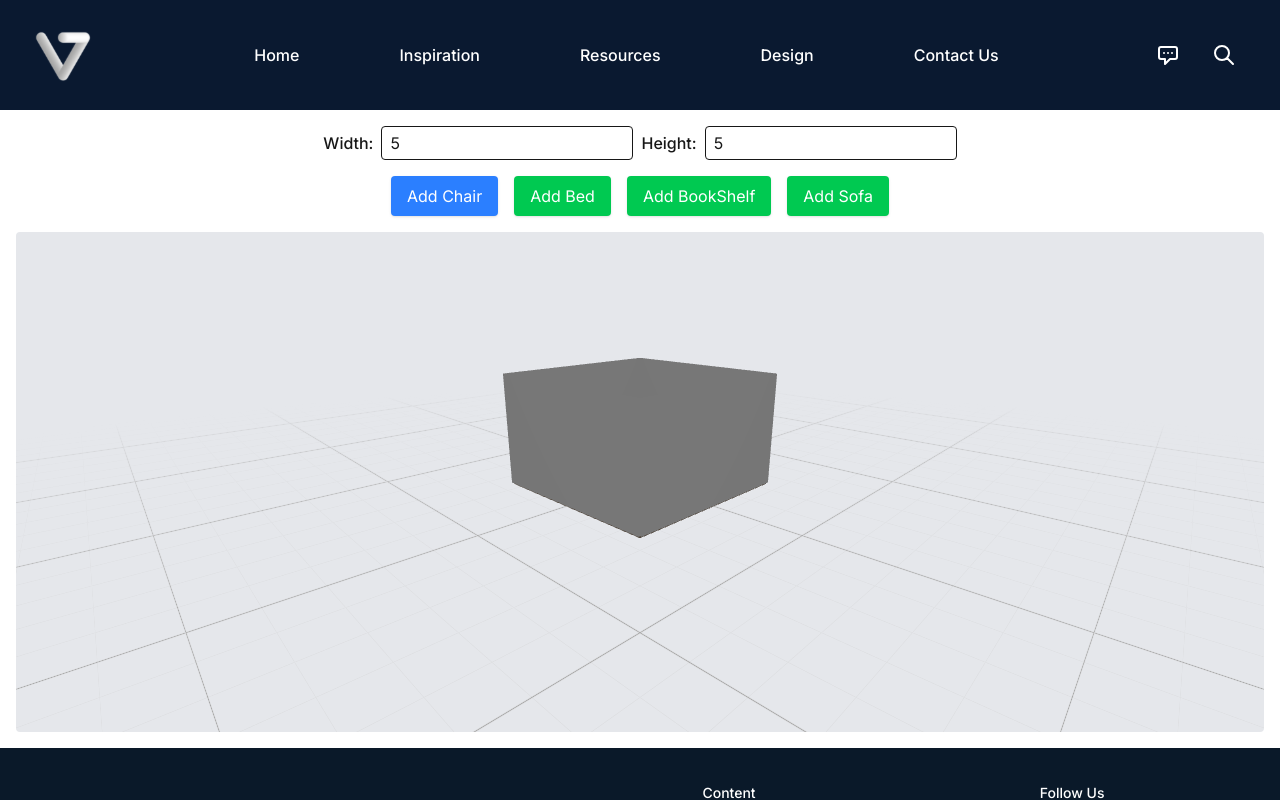
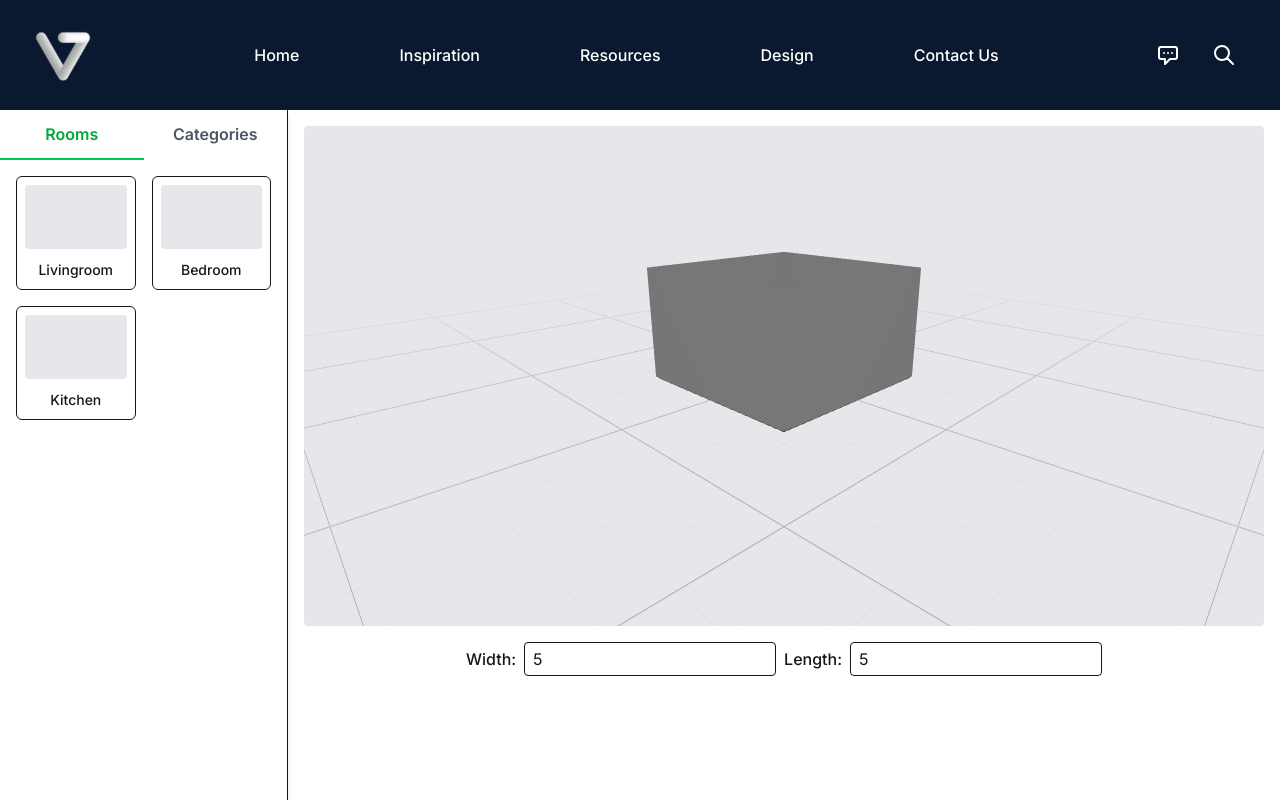
Before and after one commit to Chaniths/vision3d, a Next.js app: page /design_base in a window 1280 px wide. Shown: the top 800 px of the page. Built offline with nearby package versions, Linux system fonts and the light colour scheme.

Commit message:
Created sideBar in design page

```diff
--- /dev/null
+++ b/src/app/design_base/SideBar.jsx
@@ -0,0 +1,76 @@
+"use client";
+
+import React, { useState } from "react";
+
+const roomData = {
+  Livingroom: ["Sofa", "Coffee Table", "TV Stand"],
+  Bedroom: ["Bed", "Wardrobe", "Nightstand"],
+  Kitchen: ["Dining Table", "Cabinet", "Fridge"],
+};
+
+export default function SideBar() {
+  const [activeTab, setActiveTab] = useState("Rooms");
+  const [selectedRoom, setSelectedRoom] = useState(null);
+
+  return (
+    <div className="w-72 h-screen bg-white border-r shadow-md flex flex-col">
+      {/* Tabs */}
+      <div className="flex">
+        {["Rooms", "Categories"].map((tab) => (
+          <button
+            key={tab}
+            onClick={() => setActiveTab(tab)}
+            className={`flex-1 p-3 font-semibold border-b-2 ${
+              activeTab === tab
+                ? "border-green-500 text-green-600"
+                : "border-transparent text-gray-600"
+            }`}
+          >
+            {tab}
+          </button>
+        ))}
+      </div>
+
+      {/* Room Selection */}
+      {activeTab === "Rooms" && (
+        <div className="p-4 grid grid-cols-2 gap-4">
+          {Object.keys(roomData).map((room) => (
+            <div
+              key={room}
+              onClick={() => setSelectedRoom(room)}
+              className={`cursor-pointer border rounded-md p-2 text-center hover:bg-green-50 ${
+                selectedRoom === room ? "bg-green-100" : ""
+              }`}
+            >
+              <div className="h-16 bg-gray-200 rounded mb-2" />
+              <span className="font-medium text-sm">{room}</span>
+            </div>
+          ))}
+        </div>
+      )}
+
+      {/* Furniture List */}
+      {activeTab === "Categories" && (
+        <div className="p-4">
+          {selectedRoom ? (
+            <div className="grid grid-cols-2 gap-4">
+              {roomData[selectedRoom].map((item) => (
+                <div
+                  key={item}
+                  className="cursor-pointer border rounded-md p-2 text-center hover:bg-gray-100"
+                >
+                  <div className="h-16 bg-gray-200 rounded mb-2" />
+                  <span className="text-sm">{item}</span>
+                </div>
+              ))}
+            </div>
+          ) : (
+            <p className="text-gray-500 text-sm text-center">
+              Select a room first in the "Rooms" tab.
+            </p>
+          )}
+        </div>
+      )}
+    </div>
+  );
+}
--- a/src/app/design_base/page.js
+++ b/src/app/design_base/page.js
@@ -8,6 +8,7 @@ import Bed from "./Bed";
 import Sofa from "./Sofa";
 import Table from "./Table";
 import BookShelf from "./BookShelf";
+import SideBar from "./SideBar";
 
 const Room = ({ width, length }) => {
   const wallHeight = 3;
@@ -44,110 +45,21 @@ export default function RoomGenerator() {
   const [length, setLength] = useState(5);
   const [furniture, setFurniture] = useState([]);
 
-  // const handleAddFurniture = (type) => {
-  //   const id = crypto.randomUUID(); // Unique ID
-  //   const defaultPos = [Math.random() * 2 - 1, 0, Math.random() * 2 - 1];
-  //   setFurniture((prev) => [
-  //     ...prev,
-  //     { id, type, position: defaultPos, rotation: [0, 0, 0] },
-  //   ]);
-  // };
-
   const handleAddFurniture = (type) => {
     const id = crypto.randomUUID();
-    const defaultPos = [
-      Math.random() * 4 - 2, // X: -2 to 2
-      0,
-      Math.random() * 4 - 2, // Z: -2 to 2
-    ];
+    const defaultPos = [Math.random() * 4 - 2, 0, Math.random() * 4 - 2];
     setFurniture((prev) => [...prev, { id, type, position: defaultPos }]);
   };
 
   return (
-    <div className="flex flex-col items-center p-4">
-      {/* <div className="mb-4 space-x-2">
-        <input
-          type="number"
-          placeholder="Width"
-          className="border px-2 py-1 rounded"
-          value={width}
-          onChange={(e) => setWidth(Number(e.target.value))}
-        />
-        <input
-          type="number"
-          placeholder="Length"
-          className="border px-2 py-1 rounded"
-          value={length}
-          onChange={(e) => setLength(Number(e.target.value))}
-        />
-      </div> */}
-
-      <div className="mb-4 space-x-2 flex items-center">
-        <label className="flex items-center space-x-2">
-          <span className="font-medium">Width:</span>
-          <input
-            type="number"
-            placeholder="Width"
-            className="border px-2 py-1 rounded"
-            value={width}
-            onChange={(e) => setWidth(Number(e.target.value))}
-          />
-        </label>
-        <label className="flex items-center space-x-2">
-          <span className="font-medium">Height:</span>
-          <input
-            type="number"
-            placeholder="Length"
-            className="border px-2 py-1 rounded"
-            value={length}
-            onChange={(e) => setLength(Number(e.target.value))}
-          />
-        </label>
-      </div>
-
-      <div className="mb-4 flex space-x-4">
-        <button
-          onClick={() => handleAddFurniture("chair")}
-          className="bg-blue-500 text-white px-4 py-2 rounded shadow hover:bg-blue-600"
-        >
-          Add Chair
-        </button>
-        <button
-          onClick={() => handleAddFurniture("bed")}
-          className="bg-green-500 text-white px-4 py-2 rounded shadow hover:bg-green-600"
-        >
-          Add Bed
-        </button>
-        <button
-          onClick={() => handleAddFurniture("bookshelf")}
-          className="bg-green-500 text-white px-4 py-2 rounded shadow hover:bg-green-600"
-        >
-          Add BookShelf
-        </button>
-        <button
-          onClick={() => handleAddFurniture("sofa")}
-          className="bg-green-500 text-white px-4 py-2 rounded shadow hover:bg-green-600"
-        >
-          Add Sofa
-        </button>
-      </div>
-
+    <div className="flex h-screen">
+      <SideBar />
+      <div className="flex-1 flex flex-col items-center p-4 overflow-hidden">
         <div className="w-full h-[500px] bg-gray-200 rounded">
           <Canvas camera={{ position: [10, 5, 10], fov: 50 }}>
             <ambientLight intensity={0.5} />
             <pointLight position={[10, 10, 10]} />
             <OrbitControls enablePan enableZoom enableRotate />
-
-          {/* {furniture.map((item) => (
-            <TransformControls key={item.id} mode="translate">
-              {item.type === "chair" && (
-                <Chair position={item.position} scale={[3.1, 3.1, 3.1]} />
-              )}
-              {item.type === "bed" && (
-                <Bed position={item.position} scale={[3.5, 3.5, 3.5]} />
-              )}
-            </TransformControls>
-          ))} */}
 
             {furniture.map((item) => (
               <TransformControls key={item.id} position={item.position}>
@@ -177,6 +89,30 @@ export default function RoomGenerator() {
             <Room width={width} length={length} />
           </Canvas>
         </div>
+
+        <div className="mb-4 space-x-2 flex items-center mt-4">
+          <label className="flex items-center space-x-2">
+            <span className="font-medium">Width:</span>
+            <input
+              type="number"
+              placeholder="Width"
+              className="border px-2 py-1 rounded"
+              value={width}
+              onChange={(e) => setWidth(Number(e.target.value))}
+            />
+          </label>
+          <label className="flex items-center space-x-2">
+            <span className="font-medium">Length:</span>
+            <input
+              type="number"
+              placeholder="Length"
+              className="border px-2 py-1 rounded"
+              value={length}
+              onChange={(e) => setLength(Number(e.target.value))}
+            />
+          </label>
+        </div>
+      </div>
     </div>
   );
 }
```
Lines whose indentation alone changed are shown as unchanged.
